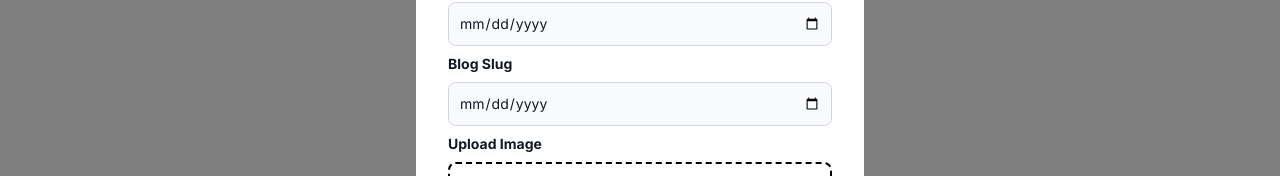
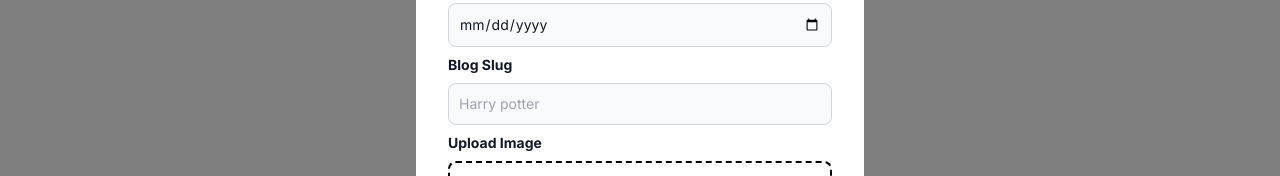
Before and after one commit to kamula/blog_repo, a Next.js app: page / in a window 1280 px wide. Both pictures are taken after typing "Sample" into the empty fields and a click on the button "Create Blog Post". Shown: the part 267-443 px from the top of the page. Built offline with nearby package versions, Linux system fonts and the light colour scheme.

Commit message:
blog post title metadata update

```diff
--- a/package.json
+++ b/package.json
@@ -14,6 +14,7 @@
     "react-dom": "^18",
     "react-hook-form": "^7.51.3",
     "react-icons": "^5.1.0",
+    "react-toastify": "^10.0.5",
     "zustand": "^4.5.2"
   },
   "devDependencies": {
--- a/src/app/layout.tsx
+++ b/src/app/layout.tsx
@@ -7,8 +7,8 @@ import Footer from "@/components/includes/Footer";
 const inter = Inter({ subsets: ["latin"] });
 
 export const metadata: Metadata = {
-  title: "Create Next App",
-  description: "Generated by create next app",
+  title: "Blog post",
+  description: "Blog post",
 };
 
 export default function RootLayout({
--- a/src/components/home/CreateBlogForm.tsx
+++ b/src/components/home/CreateBlogForm.tsx
@@ -2,6 +2,8 @@
 import { useState } from "react";
 import { useForm, SubmitHandler } from "react-hook-form"
 import { IoMdCloudUpload } from 'react-icons/io';
+import { ToastContainer, toast } from 'react-toastify';
+import 'react-toastify/dist/ReactToastify.css';
 
 
 type Inputs = {
@@ -18,7 +20,10 @@ const CreateBlogForm = () => {
         watch,
         formState: { errors },
     } = useForm<Inputs>()
-    const onSubmit: SubmitHandler<Inputs> = (data) => console.log(data)
+    const onSubmit: SubmitHandler<Inputs> = (data) => {
+        toast.success('Successfully added blog post')
+        console.log(data)
+    }
 
     const [count, setCount] = useState(100);
 
@@ -28,11 +33,12 @@ const CreateBlogForm = () => {
     };
     return (
         <form className="mt-3 " onSubmit={handleSubmit(onSubmit)}>
+            <ToastContainer />
             <div>
                 <label className="block mb-2 text-sm font-bold text-gray-900 dark:text-gray-500">Blog Title</label>
                 <input
                     type="text" id="first_name"
-                    className="bg-gray-50 border border-gray-300 text-gray-900 text-sm rounded-lg block w-full p-2.5  dark:border-gray-200 dark:placeholder-gray-400 dark:text-white dark:focus:ring-blue-500 dark:focus:border-blue-500"
+                    className="bg-gray-50 border border-gray-300 text-gray-900 text-sm rounded-lg block w-full p-2.5  dark:border-gray-200 dark:placeholder-gray-400 dark:text-black dark:focus:ring-blue-500 dark:focus:border-blue-500"
                     placeholder="Harry potter"
                     {...register("title", { required: true })}
                 />
@@ -42,7 +48,7 @@ const CreateBlogForm = () => {
                 <label className="block mb-2 text-sm font-bold text-gray-900 dark:text-gray-500">Blog Date</label>
                 <input
                     type="date" id="date"
-                    className="bg-gray-50 border border-gray-300 text-gray-900 text-sm rounded-lg block w-full p-2.5  dark:border-gray-200 dark:placeholder-gray-400 dark:text-white dark:focus:ring-blue-500 dark:focus:border-blue-500"
+                    className="bg-gray-50 border border-gray-300 text-gray-900 text-sm rounded-lg block w-full p-2.5  dark:border-gray-200 dark:placeholder-gray-400 dark:text-black dark:focus:ring-blue-500 dark:focus:border-blue-500"
                     placeholder="Harry potter"
                     {...register("date", { required: true })}
                 />
@@ -51,8 +57,8 @@ const CreateBlogForm = () => {
             <div className="mt-2">
                 <label className="block mb-2 text-sm font-bold text-gray-900 dark:text-gray-500">Blog Slug</label>
                 <input
-                    type="date" id="date"
-                    className="bg-gray-50 border border-gray-300 text-gray-900 text-sm rounded-lg block w-full p-2.5  dark:border-gray-200 dark:placeholder-gray-400 dark:text-white dark:focus:ring-blue-500 dark:focus:border-blue-500"
+                    type="text" id="date"
+                    className="bg-gray-50 border border-gray-300 text-gray-900 text-sm rounded-lg block w-full p-2.5  dark:border-gray-200 dark:placeholder-gray-400 dark:text-black dark:focus:ring-blue-500 dark:focus:border-blue-500"
                     placeholder="Harry potter"
                     {...register("slug", { required: true })}
                 />
```
Also changed, not shown: 1 other file (tests, documents, lock files or other folders).
